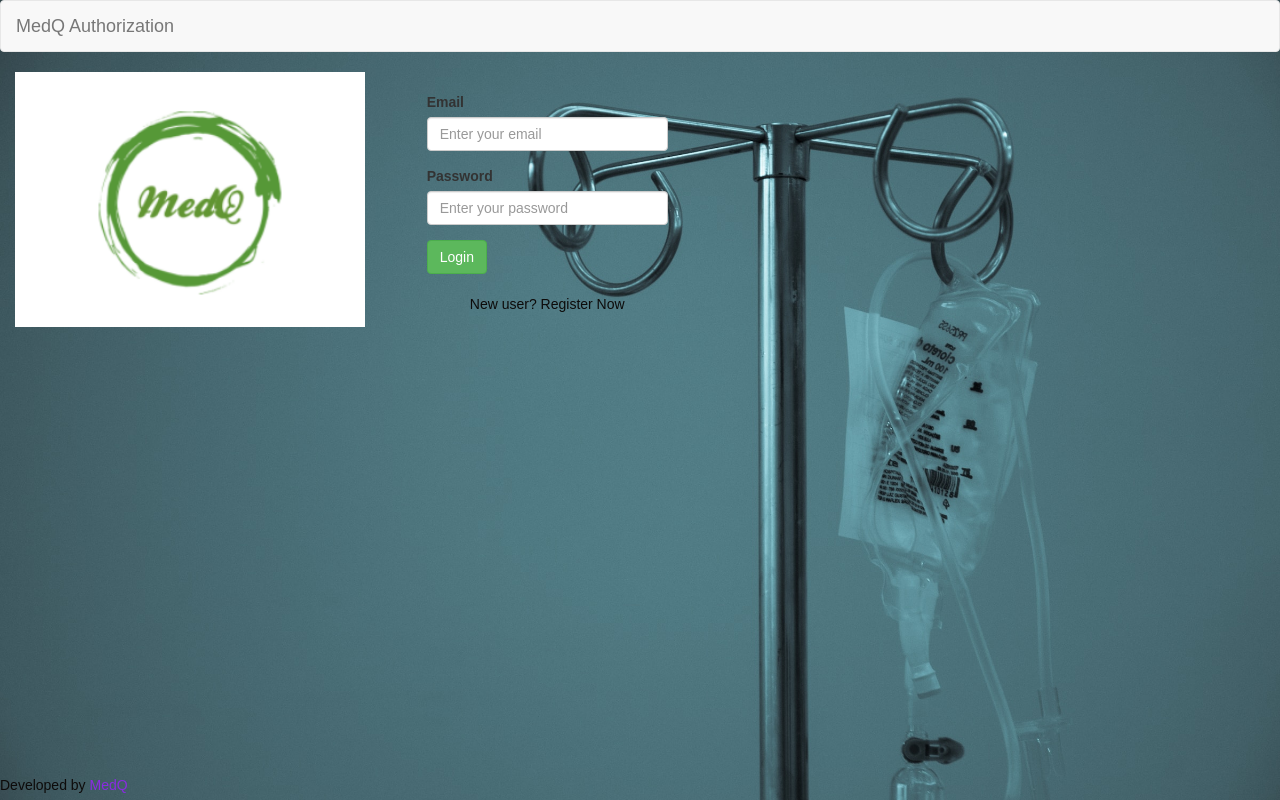
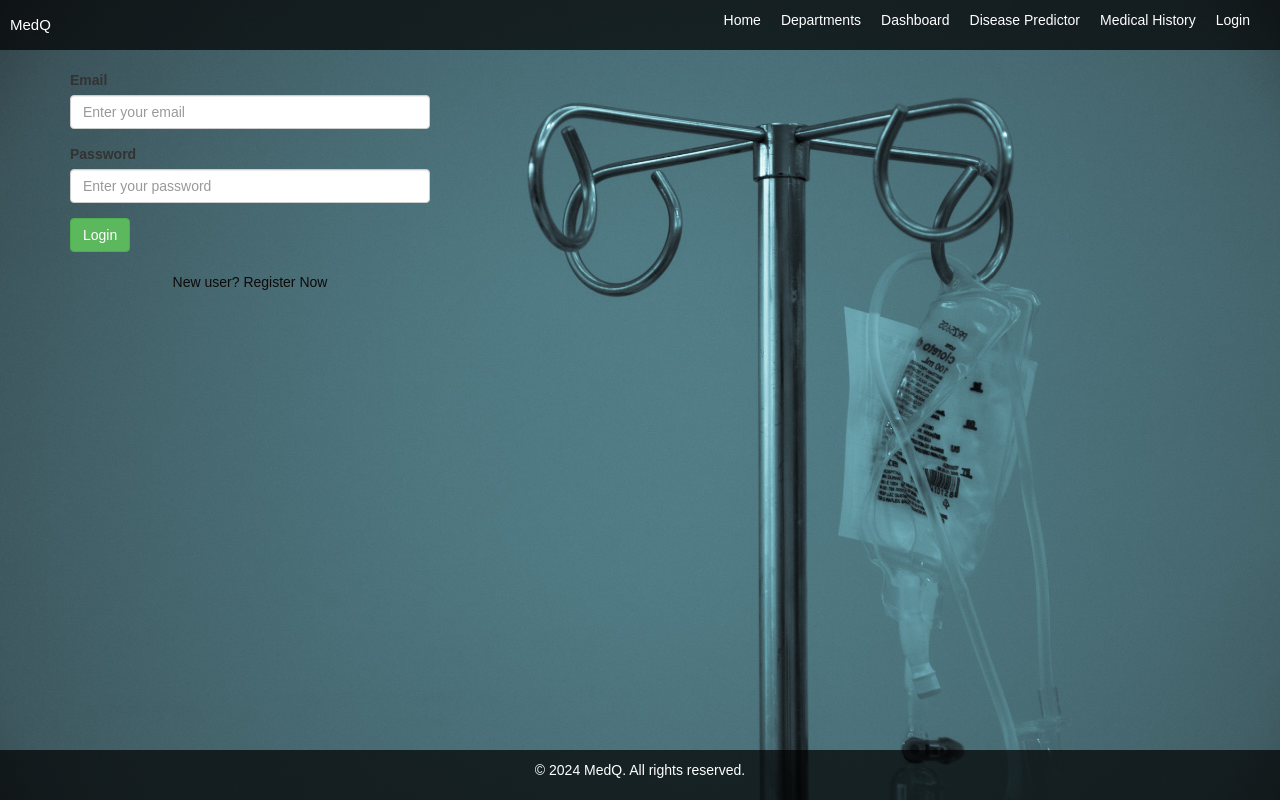
Before and after one commit to anuragverma108/MedQ, a plain HTML site: page login.html in a window 1280 px wide. Drawn offline with nearby package versions, Linux system fonts and the light colour scheme.

Commit message:
Added header & footer to login page

```diff
--- a/login.html
+++ b/login.html
@@ -12,26 +12,24 @@
 </head>
 
 <body>
-  <div class="navbar navbar-default">
-    <div class="navbar-header">
-      <a class="navbar-brand" href="index.html">MedQ Authorization</a>
-      <button type="button" class="navbar-toggle collapsed" data-toggle="collapse" data-target=".navbar-collapse"
-        aria-expanded="false" aria-controls="navbar">
-        <span class="sr-only">Toggle navigation</span>
-        <span class="icon-bar"></span>
-        <span class="icon-bar"></span>
-        <span class="icon-bar"></span>
-      </button>
-    </div>
-    <div class="navbar-collapse collapse">
-      <ul class="nav navbar-nav navbar-right">
-        <li><a href="#" id="logout" style="display: none;">Log Out</a></li>
-      </ul>
-    </div>
-  </div>
-  <div class="col-sm-4">
-    <img src="logo.png" width="350" hieght="350" />
-  </div>
+
+  <nav>
+    <a href="index.html">
+      <div class="logo">MedQ</div>
+    </a>
+    <ul class="nav-links">
+      <li><a href="index.html">Home</a></li>
+      <li><a href="department.html">Departments</a></li>
+      <li><a href="dashboard.html">Dashboard</a></li>
+      <li><a href="diagnosis.html">Disease Predictor </a></li>
+      <li><a href="medical history.html">Medical History</a></li>
+      <li><a href="login.html">Login</a></li>
+    </ul>
+  </nav>
+
+
+
+
   <br>
   <div class="container">
     <form name="registration_form" id="registration_form" method="post" action="#" enctype="multipart/form-data">
@@ -84,10 +82,15 @@
   </form>
   </div>
   <br>
-  <w style="position: absolute;bottom: 5px;" id="make">
-    <center>Developed by&nbsp;<a style="color:blueviolet;" href="index.html">MedQ</a>
-    </center>
-  </w>
+
+
+
+
+
+   <!-- Footer -->
+   <footer>
+    <p>&copy; 2024 MedQ. All rights reserved.</p>
+  </footer>
 </body>
 <script type="text/javascript">
   function togglehide() {
```
